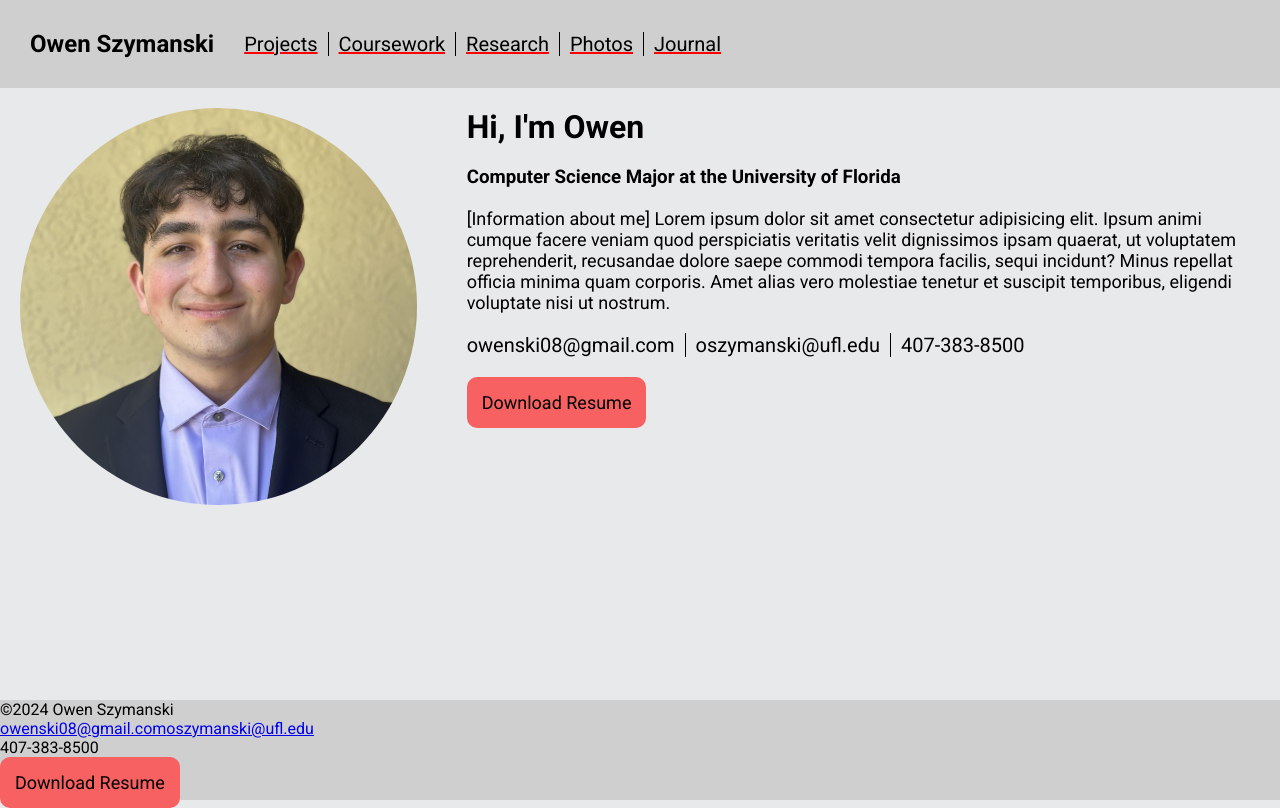
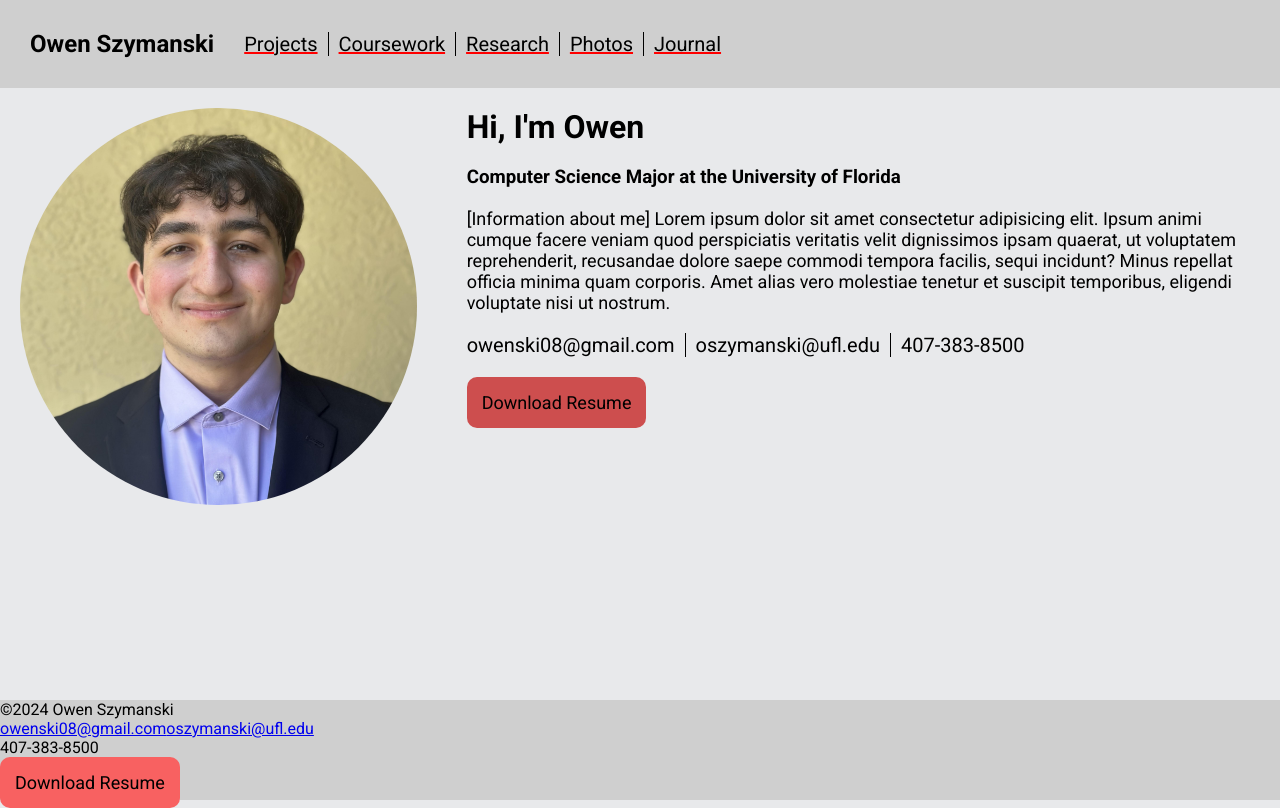
Before and after one commit to OwenS3881/eportfolio-backend, a Next.js app in the folder frontend/: page / in a window 1280 px wide. In both pictures the pointer is over the link 556 px from the left and 402 px from the top of the page. Built offline with nearby package versions, Linux system fonts and the light colour scheme.

Commit message:
Resume Button quick style change

```diff
--- a/frontend/app/styles/ResumeButton.module.css
+++ b/frontend/app/styles/ResumeButton.module.css
@@ -6,4 +6,10 @@
   padding: 15px;
   display: inline-block;
   border-radius: 10px;
+
+  transition: all 0.2s;
 }
+
+.button:hover {
+  background-color: rgb(205, 78, 78);
+}
```
